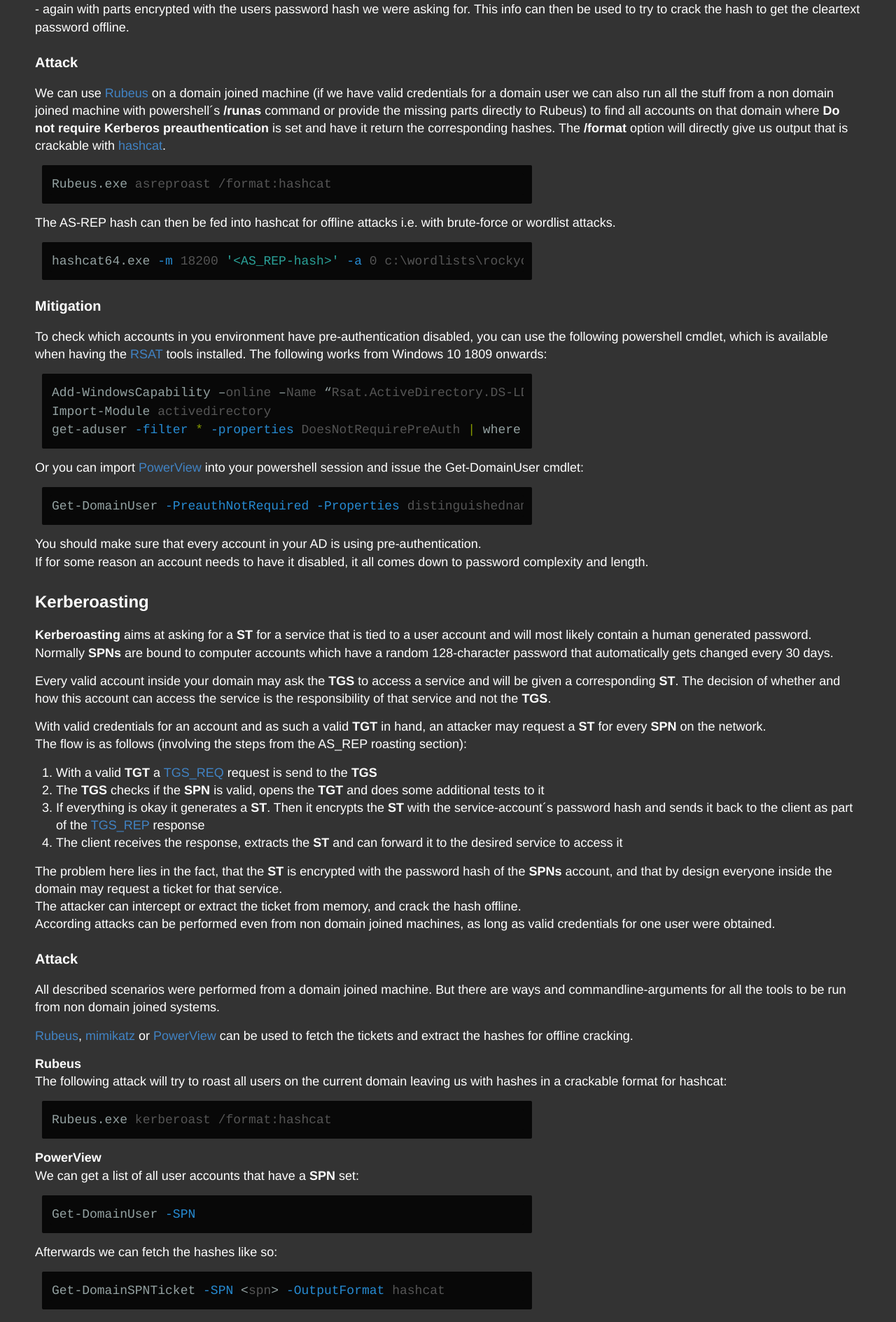
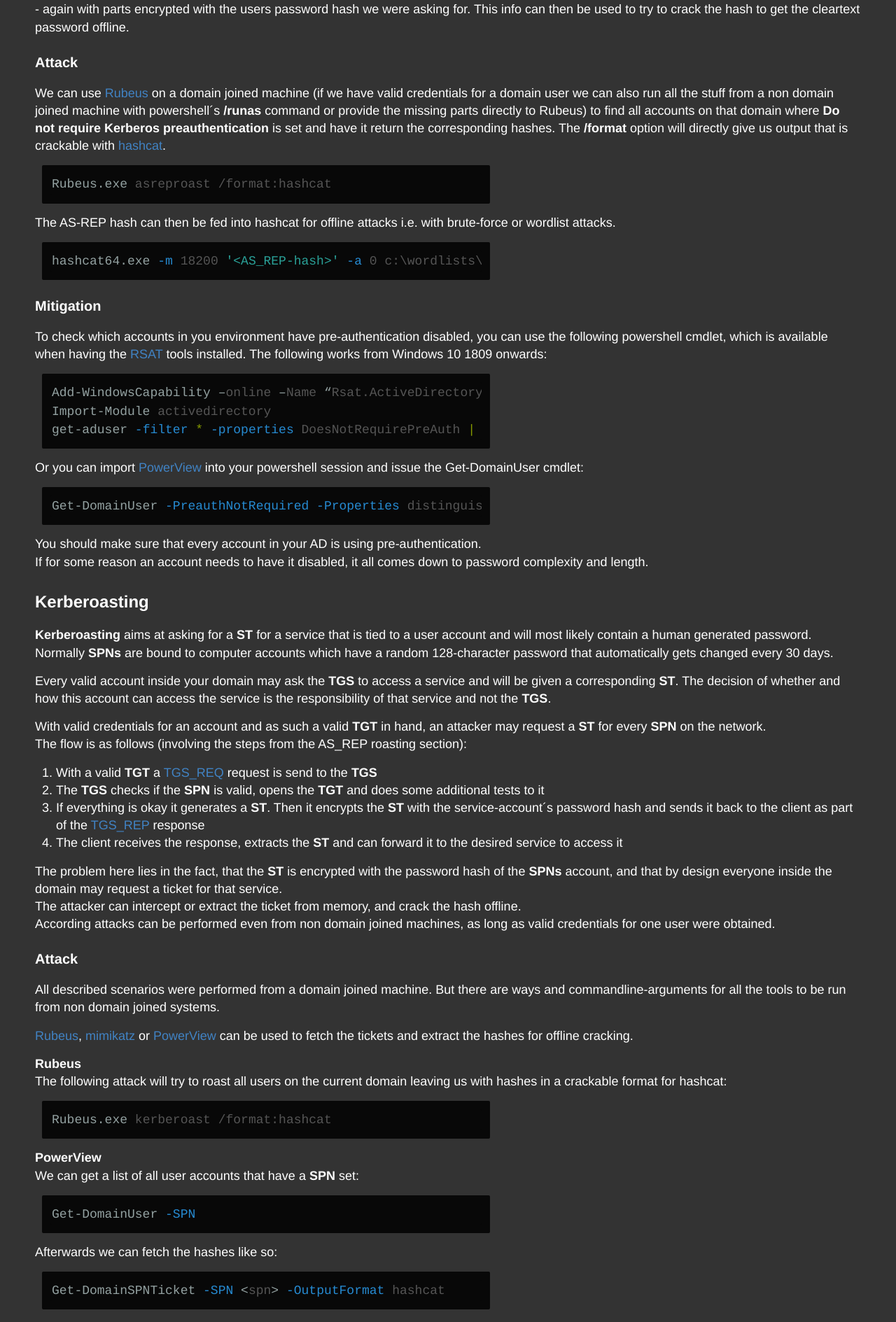
Before and after one commit to LuemmelSec/LuemmelSec.github.io, a Jekyll site: the page built from _posts/2020-12-11-Kerberoasting-VS-AS-REP-Roasting.md, in a window 1280 px wide. Shown: the part 2594-4483 px from the top of the page at 70% size. Built offline with Jekyll 4.4.1, drawn with Linux system fonts in a browser that asks for light colours.

Commit message:
Update _highlights.scss

```diff
--- a/_sass/_highlights.scss
+++ b/_sass/_highlights.scss
@@ -25,7 +25,7 @@
   border-radius: 2px;
   overflow: auto;
   color: $highlight-foreground;
-  max-width: 700px ;
+  max-width: 50vw ;
 }
 
 code {
```
